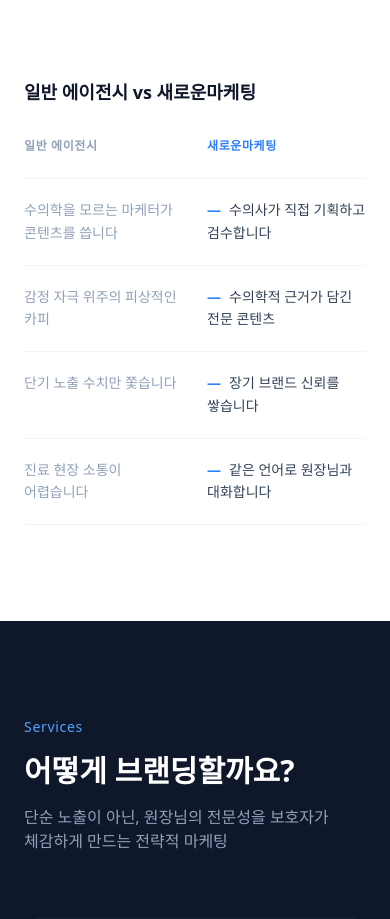
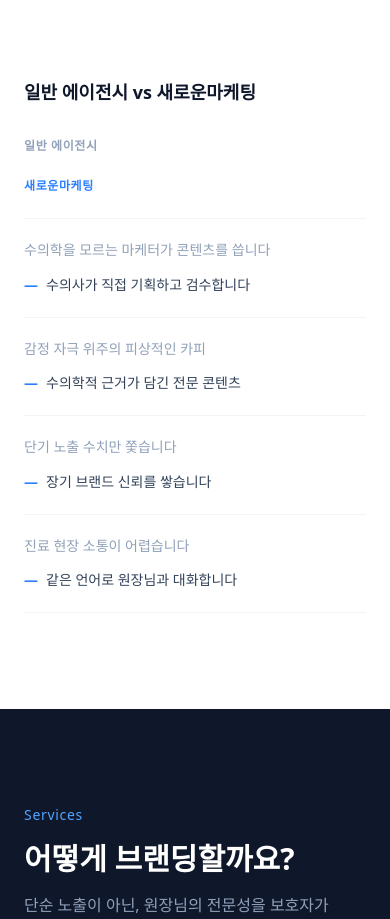
Before and after one commit to bamsth/saerounmarketing.com, a Next.js app: page / in a window 390 px wide. Shown: the part 3960-4879 px from the top of the page. Built offline with nearby package versions, Linux system fonts and the light colour scheme.

Commit message:
🚸 ux: Solution 비교 섹션 모바일 반응형 수정

```diff
--- a/src/components/Solution.tsx
+++ b/src/components/Solution.tsx
@@ -78,7 +78,7 @@ export default function Solution() {
           </h3>
 
           {/* 컬럼 헤더 */}
-          <div className="grid grid-cols-2 gap-6 md:gap-12 mb-6">
+          <div className="grid grid-cols-1 sm:grid-cols-2 gap-6 md:gap-12 mb-6">
             <p className="text-slate-400 text-xs font-semibold tracking-wider uppercase">
               일반 에이전시
             </p>
@@ -92,7 +92,7 @@ export default function Solution() {
             {comparison.map((row, i) => (
               <div
                 key={i}
-                className="grid grid-cols-2 gap-6 md:gap-12 py-5 border-t border-slate-100"
+                className="grid grid-cols-1 sm:grid-cols-2 gap-3 md:gap-12 py-5 border-t border-slate-100"
               >
                 {/* 왼쪽: 회색톤 — 일반 에이전시 한계 */}
                 <p className="text-slate-400 text-sm leading-relaxed">
```
